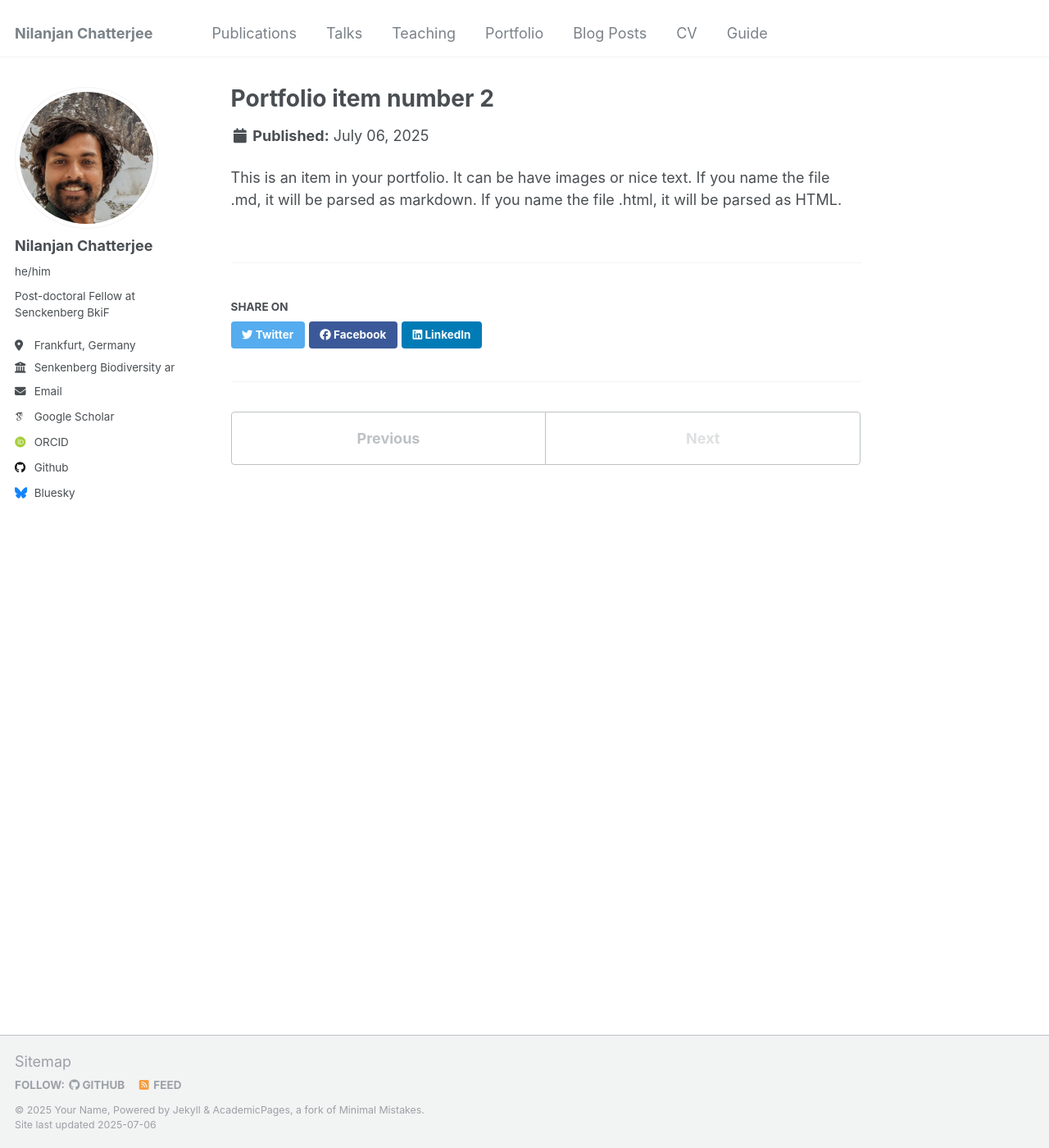
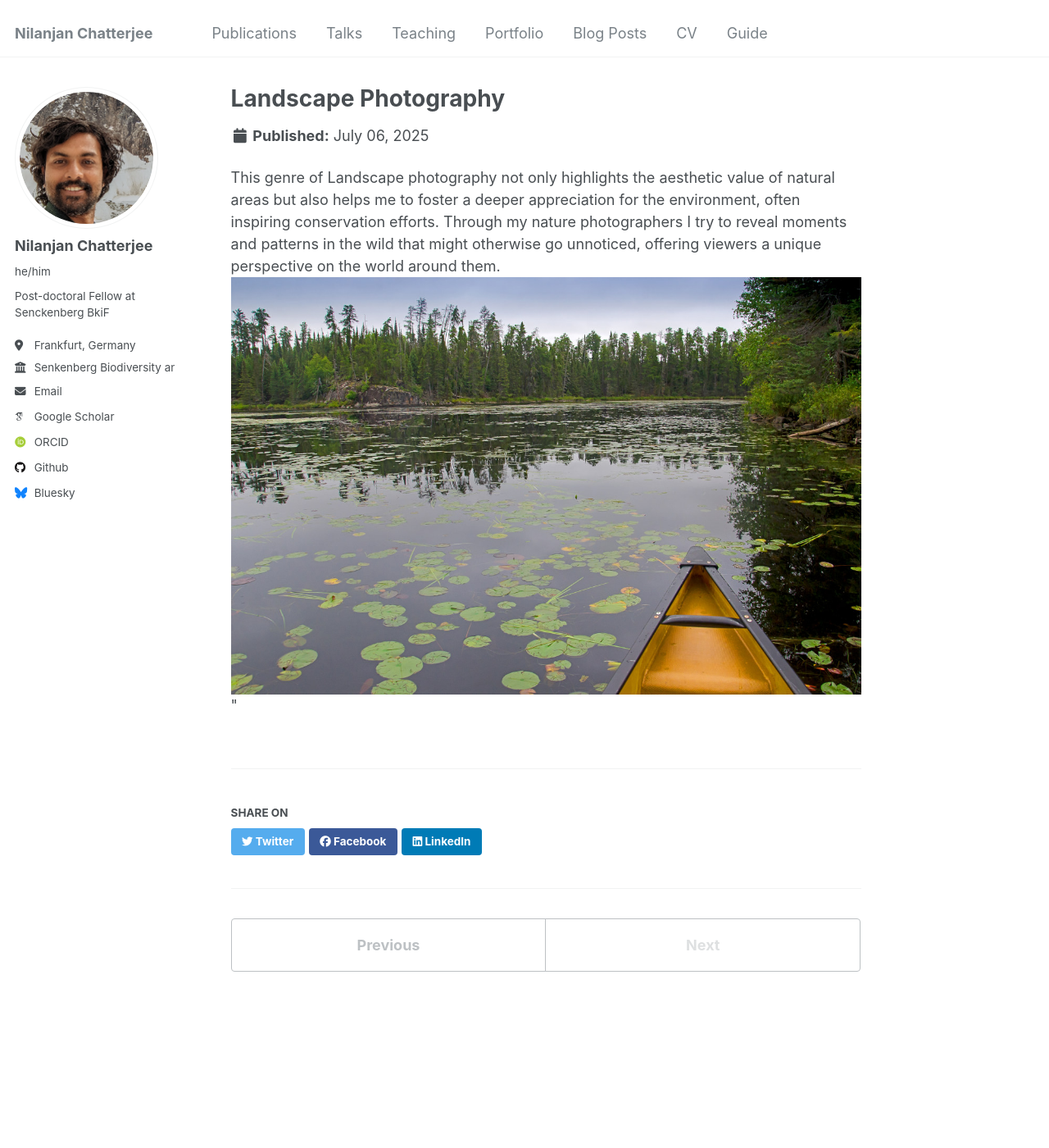
Before and after one commit to nilanjanchatterjee/nilanjanchatterjee.github.io, a Jekyll site: the page built from _portfolio/portfolio-2.html, in a window 1280 px wide and 1400 px high. Shown: the whole window at 82% size. Built offline with Jekyll 4.4.1, drawn with Linux system fonts in a browser that asks for light colours; some web fonts are replaced.

Commit message:
Update portfolio-2.html
Updated landscape photography section

```diff
--- a/_portfolio/portfolio-2.html
+++ b/_portfolio/portfolio-2.html
@@ -1,7 +1,10 @@
 ---
-title: "Portfolio item number 2"
-excerpt: "Short description of portfolio item number 2 <br/><img src='/images/nature.jpg'>"
+title: "Landscape Photography"
+excerpt: "Beyond capturing animals, capturing landscapes (Mostly natural) also interests me.<br/><img src='/images/nature.jpg'>"
 collection: portfolio
 ---
 
-This is an item in your portfolio. It can be have images or nice text. If you name the file .md, it will be parsed as markdown. If you name the file .html, it will be parsed as HTML.
+This genre of Landscape photography not only highlights the aesthetic value of natural areas but also helps me to foster a deeper appreciation for the environment, often inspiring conservation efforts.
+Through my nature photographers I try to reveal moments and patterns in the wild that might otherwise go unnoticed, offering viewers a unique perspective on the world around them.
+
+<br/><img src='/images/nature.jpg'>"
```
